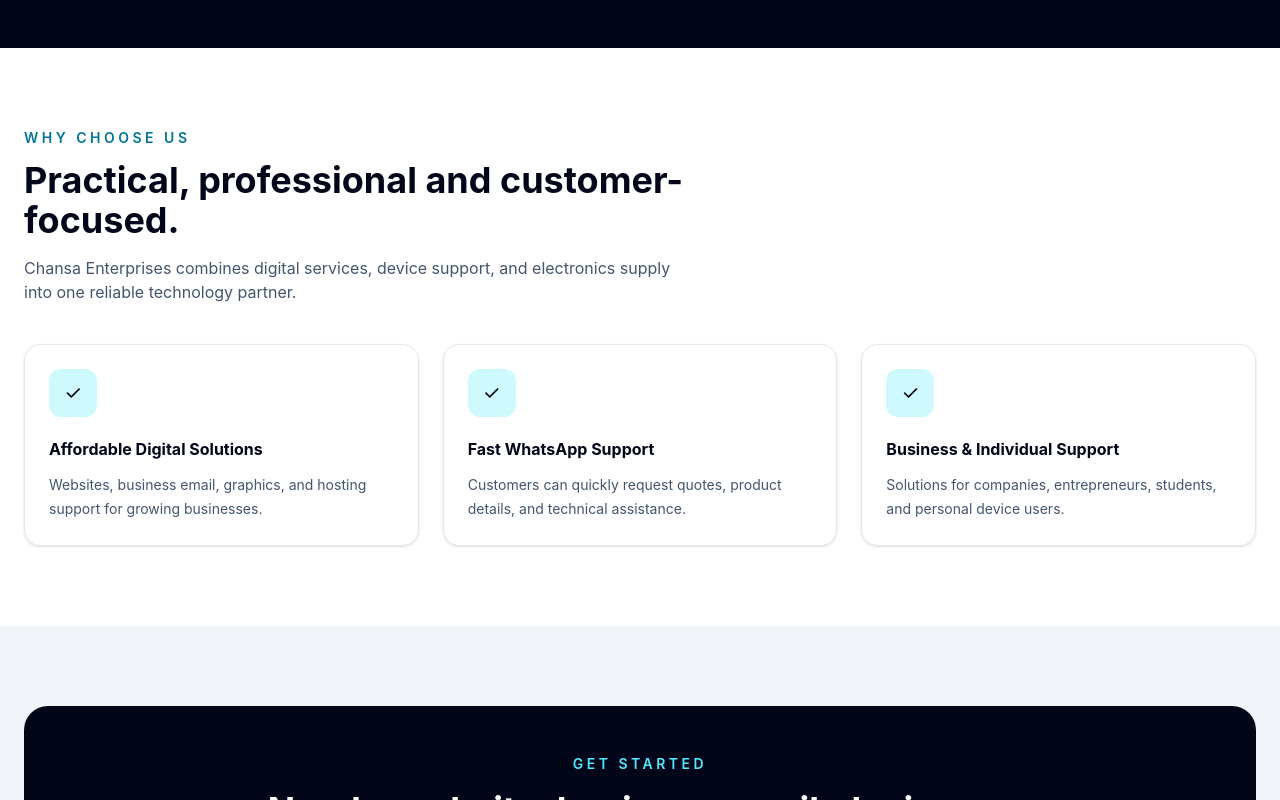
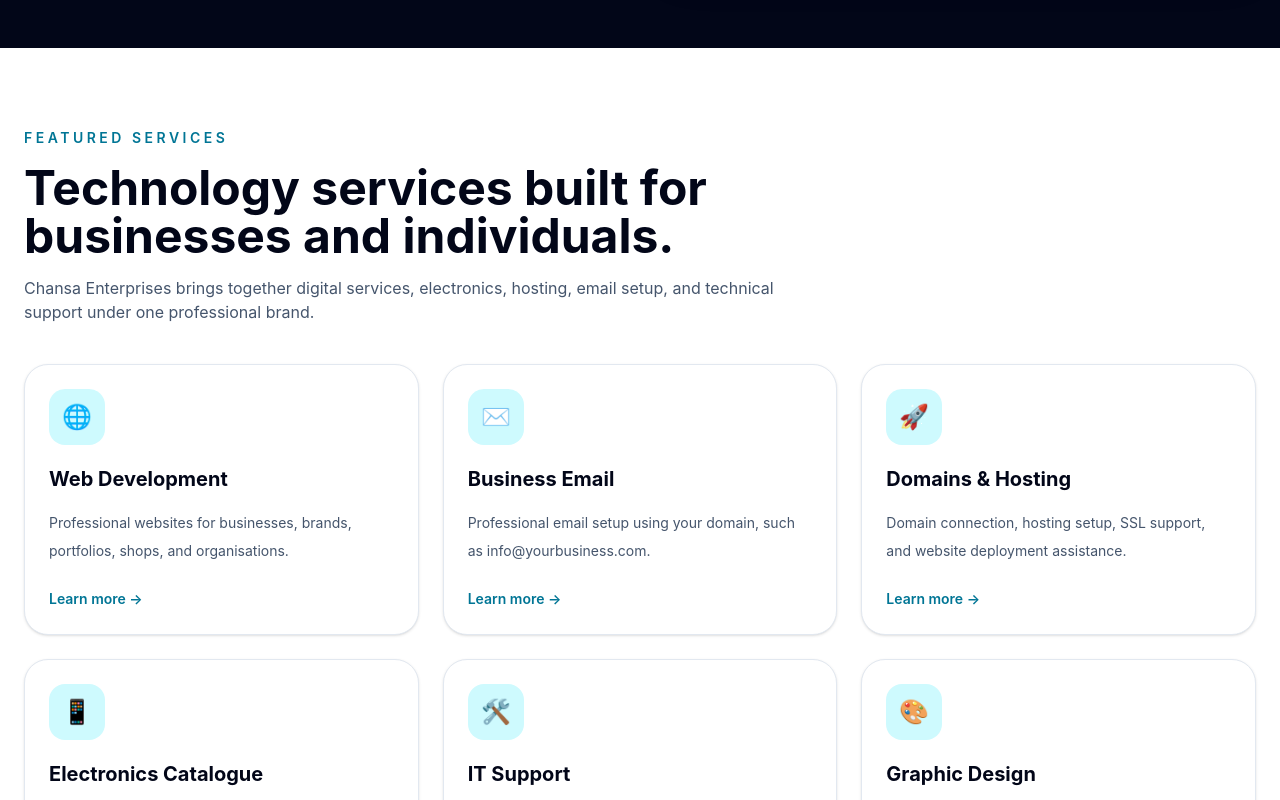
Before and after one commit to chansakelvin438-cloud/chansa-enterprises-website, a React (Vite) app: page / in a window 1280 px wide. Shown: the part 880-1680 px from the top of the page. Built offline with nearby package versions, Linux system fonts and the light colour scheme.

Commit message:
Add featured services to homepage

```diff
--- a/src/pages/Home.jsx
+++ b/src/pages/Home.jsx
@@ -82,6 +82,88 @@
         </div>
       </section>
 
+       <section className="bg-white px-6 py-20 text-slate-950">
+  <div className="mx-auto max-w-7xl">
+    <div className="max-w-3xl">
+      <p className="text-sm font-semibold uppercase tracking-[0.25em] text-cyan-700">
+        Featured Services
+      </p>
+
+      <h2 className="mt-4 text-3xl font-bold md:text-5xl">
+        Technology services built for businesses and individuals.
+      </h2>
+
+      <p className="mt-4 text-slate-600">
+        Chansa Enterprises brings together digital services, electronics, hosting,
+        email setup, and technical support under one professional brand.
+      </p>
+    </div>
+
+    <div className="mt-10 grid gap-6 md:grid-cols-2 lg:grid-cols-3">
+      {[
+        {
+          title: 'Web Development',
+          text: 'Professional websites for businesses, brands, portfolios, shops, and organisations.',
+          link: '/services',
+          icon: '🌐',
+        },
+        {
+          title: 'Business Email',
+          text: 'Professional email setup using your domain, such as info@yourbusiness.com.',
+          link: '/services',
+          icon: '✉️',
+        },
+        {
+          title: 'Domains & Hosting',
+          text: 'Domain connection, hosting setup, SSL support, and website deployment assistance.',
+          link: '/services',
+          icon: '🚀',
+        },
+        {
+          title: 'Electronics Catalogue',
+          text: 'Phones, laptops, smart watches, earbuds, accessories, and device support.',
+          link: '/catalogue',
+          icon: '📱',
+        },
+        {
+          title: 'IT Support',
+          text: 'Software troubleshooting, phone and laptop support, networking, and technical guidance.',
+          link: '/services',
+          icon: '🛠️',
+        },
+        {
+          title: 'Graphic Design',
+          text: 'Posters, catalogues, adverts, business branding, and social media graphics.',
+          link: '/services',
+          icon: '🎨',
+        },
+      ].map((service) => (
+        <div
+          key={service.title}
+          className="rounded-3xl border border-slate-200 bg-white p-6 shadow-sm transition hover:-translate-y-1 hover:shadow-xl"
+        >
+          <div className="mb-5 flex h-14 w-14 items-center justify-center rounded-2xl bg-cyan-100 text-2xl">
+            {service.icon}
+          </div>
+
+          <h3 className="text-xl font-bold">{service.title}</h3>
+
+          <p className="mt-4 text-sm leading-7 text-slate-600">
+            {service.text}
+          </p>
+
+          <a
+            href={service.link}
+            className="mt-6 inline-block text-sm font-semibold text-cyan-700"
+          >
+            Learn more →
+          </a>
+        </div>
+      ))}
+    </div>
+  </div>
+</section>
+
       <section className="bg-white px-6 py-20 text-slate-950">
         <div className="mx-auto max-w-7xl">
           <div className="max-w-2xl">
```
